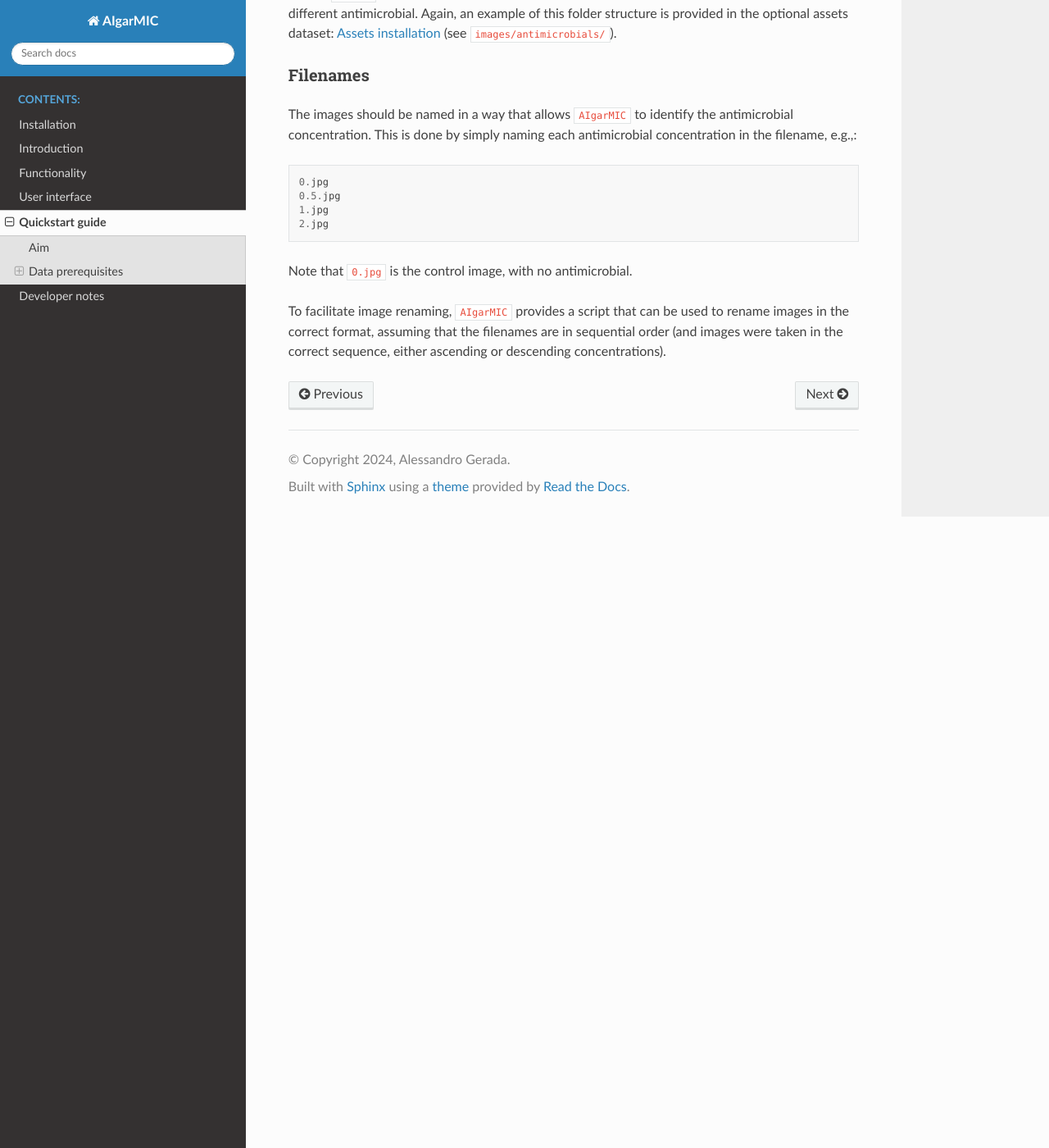
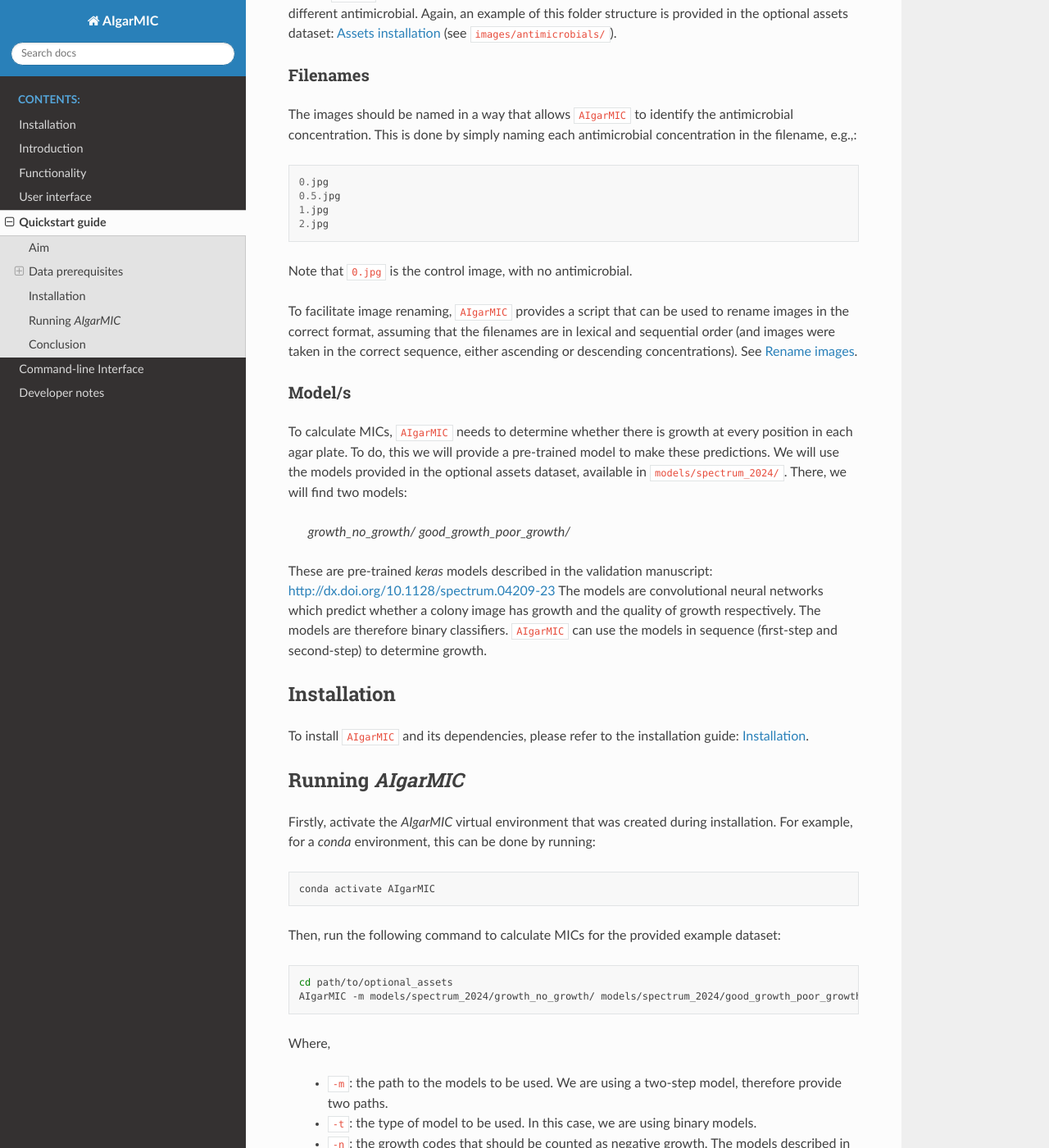
Before and after one commit to agerada/AIgarMIC, a Sphinx documentation site: the page built from docs/source/quickstart.rst, in a window 1280 px wide and 1400 px high, scrolled down 1177 px. Shown: the whole window at 82% size. Built offline with Sphinx 7.4.7 and the Read the Docs theme 2.0.0, drawn with Linux system fonts in a browser that asks for light colours; some of the changed text lies outside the part shown.

Commit message:
command line docs

```diff
--- a/docs/source/conf.py
+++ b/docs/source/conf.py
@@ -22,7 +22,8 @@
 extensions = [
     "sphinx.ext.autodoc",
     "sphinx.ext.viewcode",
-    "autoapi.extension"
+    "autoapi.extension",
+    "sphinxarg.ext"
 ]
 
 templates_path = ['_templates']
@@ -38,13 +39,17 @@
 
 
 def skip_submodules(app, what, name, obj, skip, options):
-    if name == "aigarmic.main":
-        skip = True
-    if name == "aigarmic._img_utils":
-        skip = True
-    if name == "aigarmic._nn_design":
-        skip = True
-    return skip
+    skip_these = {
+        "aigarmic._img_utils": True,
+        "aigarmic._nn_design": True,
+        "aigarmic.clean_up_annotations": True,
+        "aigarmic.main": True,
+        "aigarmic.manual_annotator": True,
+        "aigarmic.model_performance": True,
+        "aigarmic.rename_images": True,
+        "aigarmic.train_modular": True
+    }
+    return skip_these.get(name, skip)
 
 
 def setup(sphinx):
--- a/docs/source/index.rst
+++ b/docs/source/index.rst
@@ -13,6 +13,7 @@
    installation
    introduction
    quickstart
+   command_line_interface
    developer
 
 Indices and tables
--- a/docs/source/quickstart.rst
+++ b/docs/source/quickstart.rst
@@ -65,5 +65,66 @@
 Note that ``0.jpg`` is the control image, with no antimicrobial.
 
 To facilitate image renaming, ``AIgarMIC`` provides a script that can be used to rename images in the correct format,
-assuming that the filenames are in sequential order (and images were taken in the correct sequence, either ascending or
-descending concentrations).
+assuming that the filenames are in lexical and sequential order (and images were taken in the correct sequence, either
+ascending or descending concentrations). See :ref:`rename_images`.
+
+Model/s
+^^^^^^^
+
+To calculate MICs, ``AIgarMIC`` needs to determine whether there is growth at every position in each agar plate. To do,
+this we will provide a pre-trained model to make these predictions. We will use the models provided in the optional
+assets dataset, available in ``models/spectrum_2024/``. There, we will find two models:
+
+    `growth_no_growth/`
+    `good_growth_poor_growth/`
+
+These are pre-trained `keras` models described in the validation manuscript: http://dx.doi.org/10.1128/spectrum.04209-23
+The models are convolutional neural networks which predict whether a colony image has growth and the quality of growth
+respectively. The models are therefore binary classifiers. ``AIgarMIC`` can use the models in sequence (first-step and
+second-step) to determine growth.
+
+Installation
+------------
+
+To install ``AIgarMIC`` and its dependencies, please refer to the installation guide: :doc:`installation`.
+
+Running `AIgarMIC`
+------------------
+
+Firstly, activate the `AIgarMIC` virtual environment that was created during installation. For example, for a `conda`
+environment, this can be done by running::
+
+    conda activate AIgarMIC
+
+Then, run the following command to calculate MICs for the provided example dataset:
+
+.. code-block:: bash
+
+    cd path/to/optional_assets
+    AIgarMIC -m models/spectrum_2024/growth_no_growth/ models/spectrum_2024/good_growth_poor_growth/ -t binary -n 0,1 -d 160 160 -o output/results.csv images/antimicrobials/amikacin
+
+Where,
+
+        - ``-m``: the path to the models to be used. We are using a two-step model, therefore provide two paths.
+        - ``-t``: the type of model to be used. In this case, we are using binary models.
+        - ``-n``: the growth codes that should be counted as negative growth. The models described in the manuscript annotate images with the following codes: 0 (no growth), 1 (good growth), 2 (poor growth). In this case, we are considering no growth (0) and good growth (1) as negative growth.
+        - ``-d``: the dimensions of the images. In this case, the images are 160x160 pixels.
+        - ``-o``: the output file where the results will be saved.
+        - ``images/antimicrobials/amikacin``: the path to the images to be analysed (the only positional argument)
+
+`AIgarMIC` supports multiple antimicrobials, under the same folder structure. To get help, use:
+
+.. code-block:: bash
+
+    AIgarMIC -h
+
+Conclusion
+----------
+
+On inspection of ``output/results.csv``, we find MICs for each strain position. Results are provided with plate
+positions that correspond to a 96-well micro-plate. This script currently only supports 96-position inoculations.
+In addition to MICs, we also get a quality assurance score (QC) for each MIC, where:
+
+    - ``'P'``: PASS -- no anomalies detected,
+    - ``'F'``: FAIL -- no growth in the negative control plate that does not have antimicrobial (note that the negative control position `should` FAIL),
+    - ``'W'``: WARNING -- changes in growth patterns is not as expected; generally this means that plates have the following pattern: growth -> no growth -> growth (as concentrations increase); results should be checked to confirm.
```
Also changed, not shown: docs/source/command_line_interface.rst (added, +60 -0 lines), pyproject.toml (+9 -0 lines), 6 other files.
